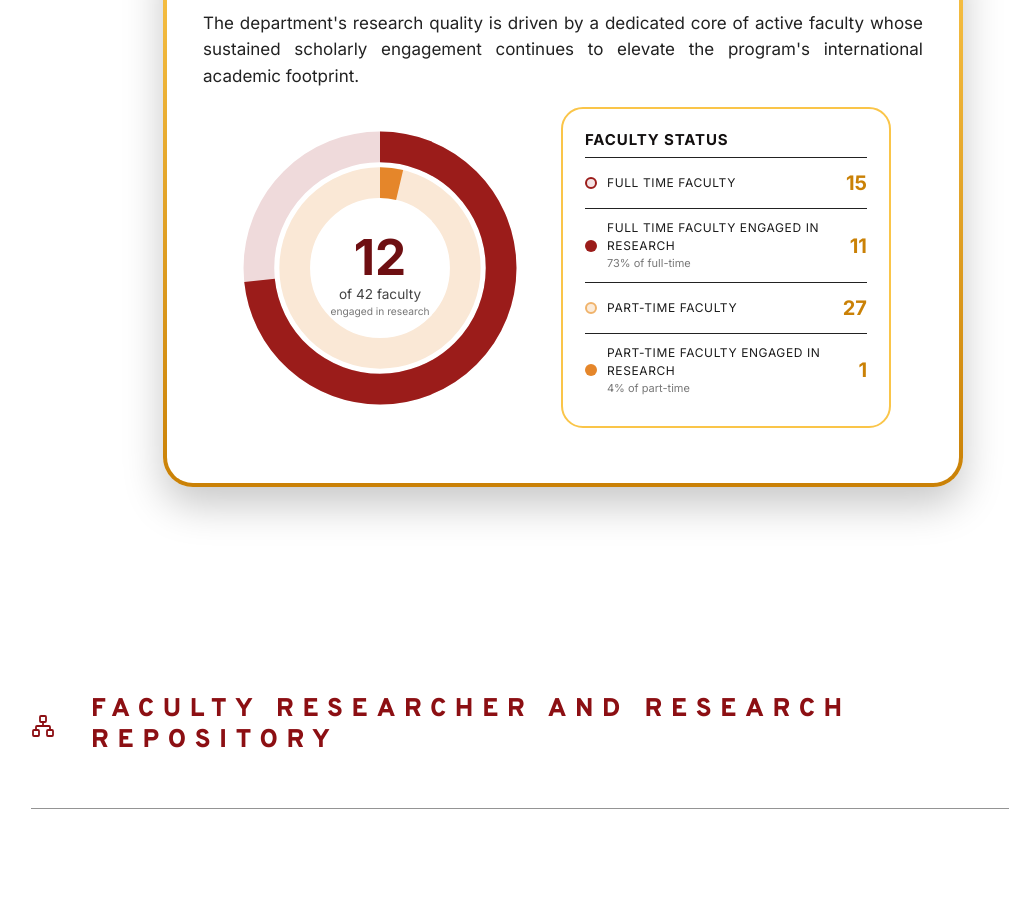
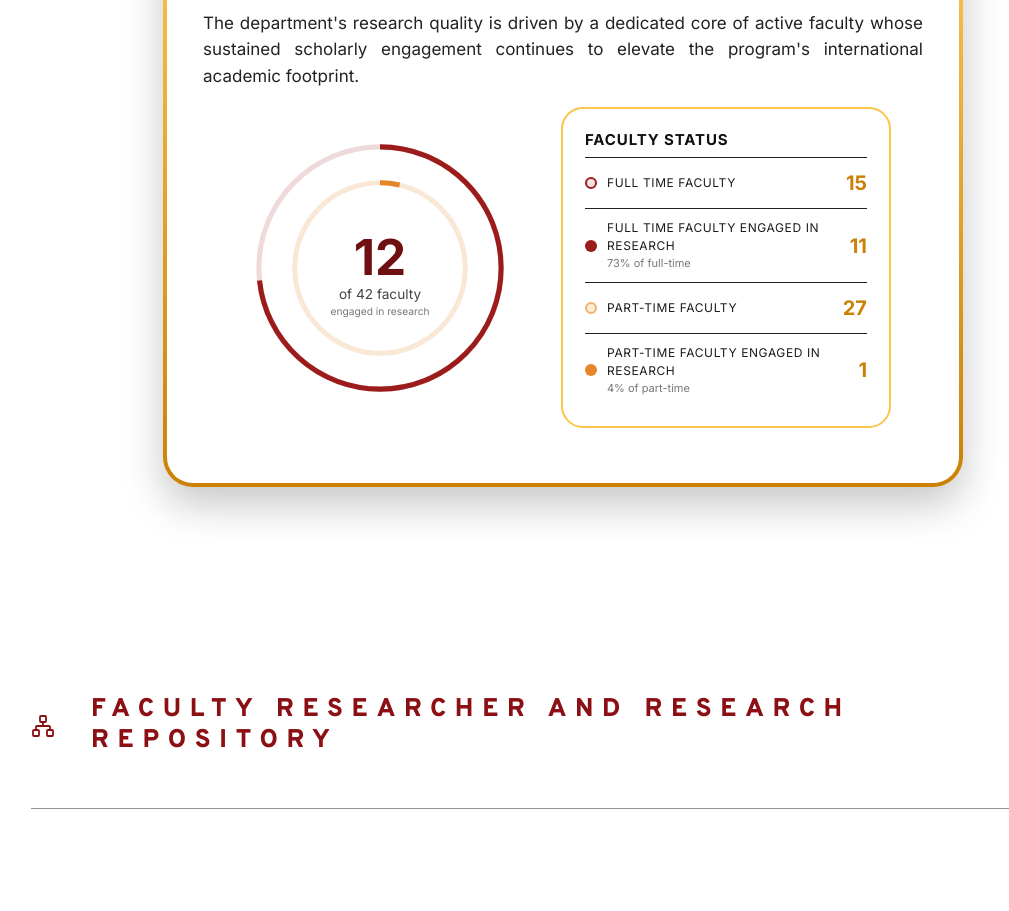
Before and after one commit to fr-anz/DIT-Accred, a SvelteKit app: page /research in a window 1280 px wide. Shown: the part 3600-4511 px from the top of the page, without its empty margins (77-1086 px from the left). Built offline with nearby package versions, Linux system fonts and the light colour scheme.

Commit message:
style: render engagement donut as thin outline rings
Reduce donut stroke width from 36 to 6 so the chart reads as outlined
rings with the border look instead of solid filled bands.

```diff
--- a/src/routes/research/+page.svelte
+++ b/src/routes/research/+page.svelte
@@ -305,10 +305,10 @@
 				<div class="engagement_row">
 					<svg class="engagement_donut" viewBox="0 0 340 340" role="img" aria-label="12 of 42 faculty engaged in research">
 						<g transform="translate(170 170) rotate(-90)">
-							<circle r="142" fill="none" stroke="#EFDADB" stroke-width="36" />
-							<circle class="donut_outer" r="142" fill="none" stroke="#9B1C1A" stroke-width="36" stroke-dasharray="654.29 892.21" />
-							<circle r="100" fill="none" stroke="#FAE8D6" stroke-width="36" />
-							<circle class="donut_inner" r="100" fill="none" stroke="#E5862A" stroke-width="36" stroke-dasharray="23.27 628.32" />
+							<circle r="142" fill="none" stroke="#EFDADB" stroke-width="6" />
+							<circle class="donut_outer" r="142" fill="none" stroke="#9B1C1A" stroke-width="6" stroke-dasharray="654.29 892.21" />
+							<circle r="100" fill="none" stroke="#FAE8D6" stroke-width="6" />
+							<circle class="donut_inner" r="100" fill="none" stroke="#E5862A" stroke-width="6" stroke-dasharray="23.27 628.32" />
 						</g>
 						<text x="170" y="178" text-anchor="middle" class="donut_value">12</text>
 						<text x="170" y="206" text-anchor="middle" class="donut_sub">of 42 faculty</text>
```
